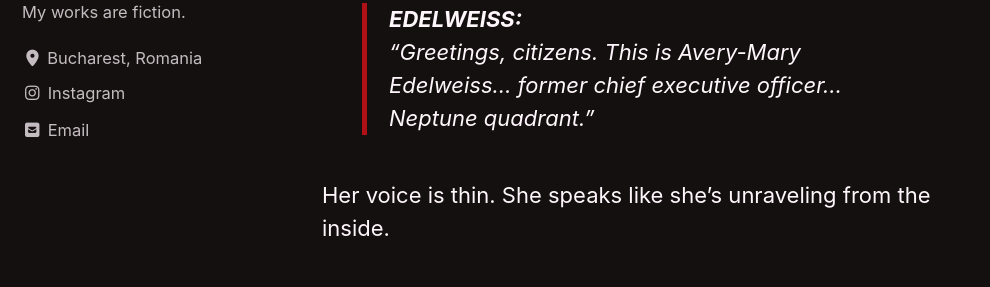
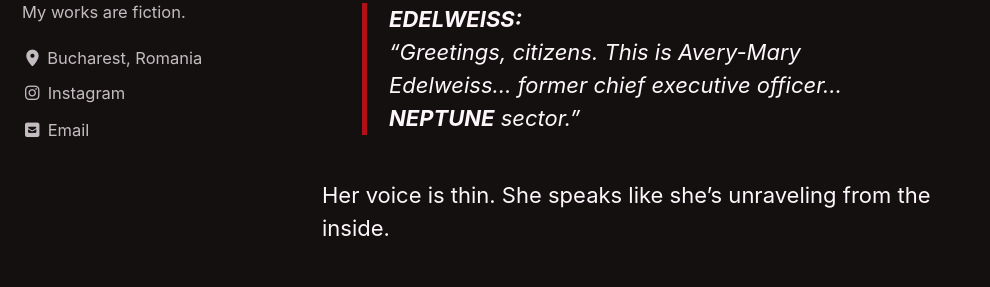
Before and after one commit to kyrie-edelweiss/edelweiss-archive, a Jekyll site: the page built from _pages/red-king.md, in a window 1280 px wide and 900 px high, scrolled down 103486 px. Shown: the part 221-508 px from the top of the window, without its empty margins (0-990 px from the left). Built offline with Jekyll 4.4.1, drawn with Linux system fonts in a browser that asks for light colours; cached includes are drawn as plain includes; our own code applies the rules of GitHub Pages for plain Markdown files.

Commit message:
Update red-king.md

```diff
--- a/_pages/red-king.md
+++ b/_pages/red-king.md
@@ -2289,7 +2289,7 @@ Behind her, the corporate seal spins in slow, almost funereal orbit: seven styli
 Now, one of them—**VENUS**—glows blood-red. It pulses, silently mocking the others. It bleeds in time with her breath.
 
 > **EDELWEISS:**
-> “Greetings, citizens. This is Avery-Mary Edelweiss… former chief executive officer… Neptune quadrant.”
+> “Greetings, citizens. This is Avery-Mary Edelweiss… former chief executive officer… **NEPTUNE** sector.”
 
 Her voice is thin. She speaks like she's unraveling from the inside.
 
```
